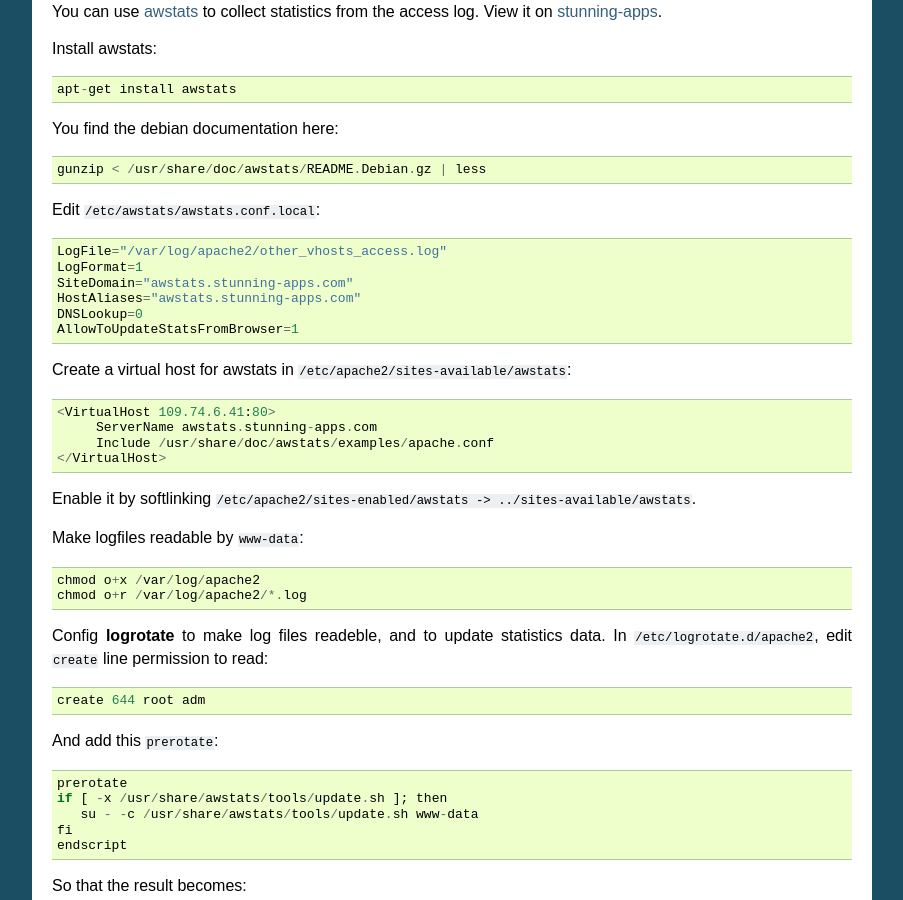
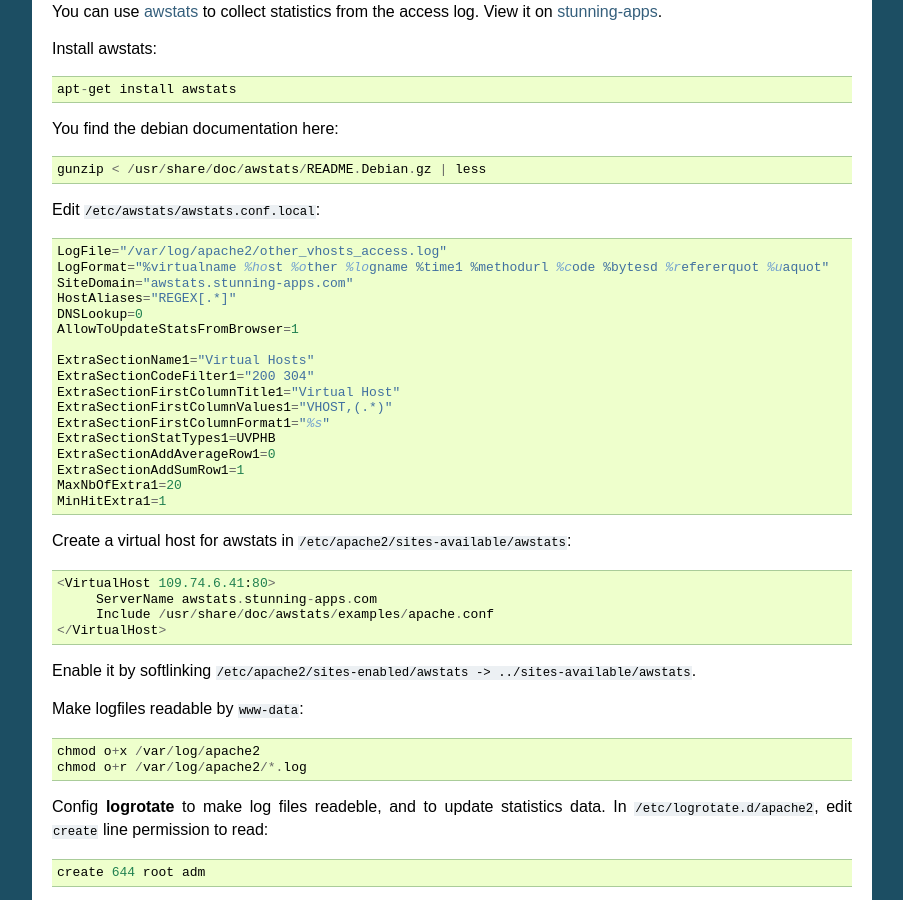
Before and after one commit to Stunning/Blog, a Sphinx documentation site: the page built from docs/apache.rst, in a window 1280 px wide and 900 px high, scrolled down 2566 px. Shown: the whole window, without its empty margins (198-1101 px from the left). Built offline with Sphinx 7.4.7, drawn with Linux system fonts in a browser that asks for light colours; formulas are drawn with MathJax 3.

Commit message:
AWStats: How to list virtual hosts

```diff
--- a/docs/apache.rst
+++ b/docs/apache.rst
@@ -152,11 +152,22 @@ You find the debian documentation here::
 Edit ``/etc/awstats/awstats.conf.local``::
 
    LogFile="/var/log/apache2/other_vhosts_access.log"
-   LogFormat=1
+   LogFormat="%virtualname %host %other %logname %time1 %methodurl %code %bytesd %refererquot %uaquot"
    SiteDomain="awstats.stunning-apps.com"
-   HostAliases="awstats.stunning-apps.com"
+   HostAliases="REGEX[.*]"
    DNSLookup=0
    AllowToUpdateStatsFromBrowser=1
+
+   ExtraSectionName1="Virtual Hosts"
+   ExtraSectionCodeFilter1="200 304"
+   ExtraSectionFirstColumnTitle1="Virtual Host"
+   ExtraSectionFirstColumnValues1="VHOST,(.*)"
+   ExtraSectionFirstColumnFormat1="%s"
+   ExtraSectionStatTypes1=UVPHB
+   ExtraSectionAddAverageRow1=0
+   ExtraSectionAddSumRow1=1
+   MaxNbOfExtra1=20
+   MinHitExtra1=1
 
 Create a virtual host for awstats in ``/etc/apache2/sites-available/awstats``::
 
```
